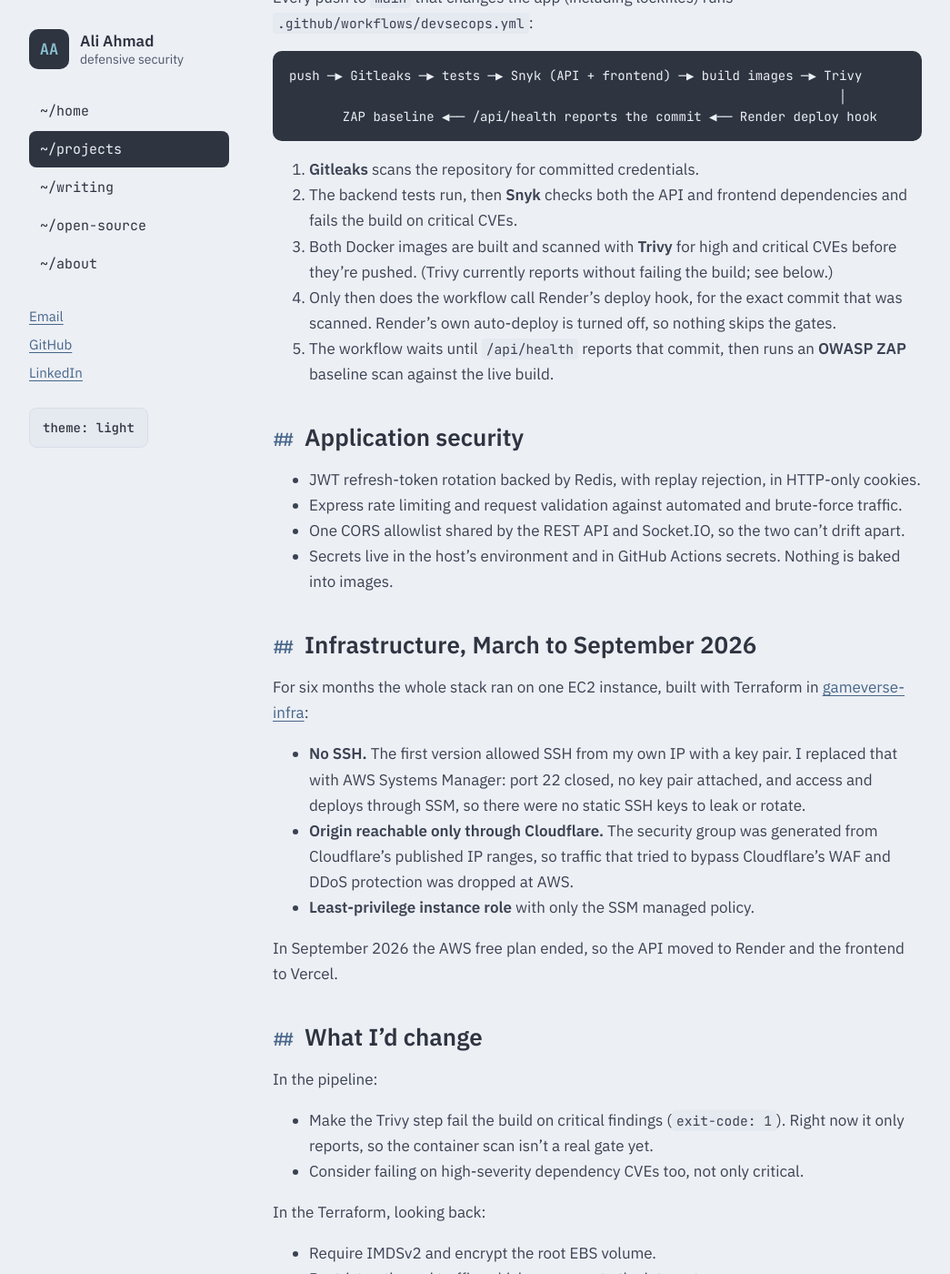
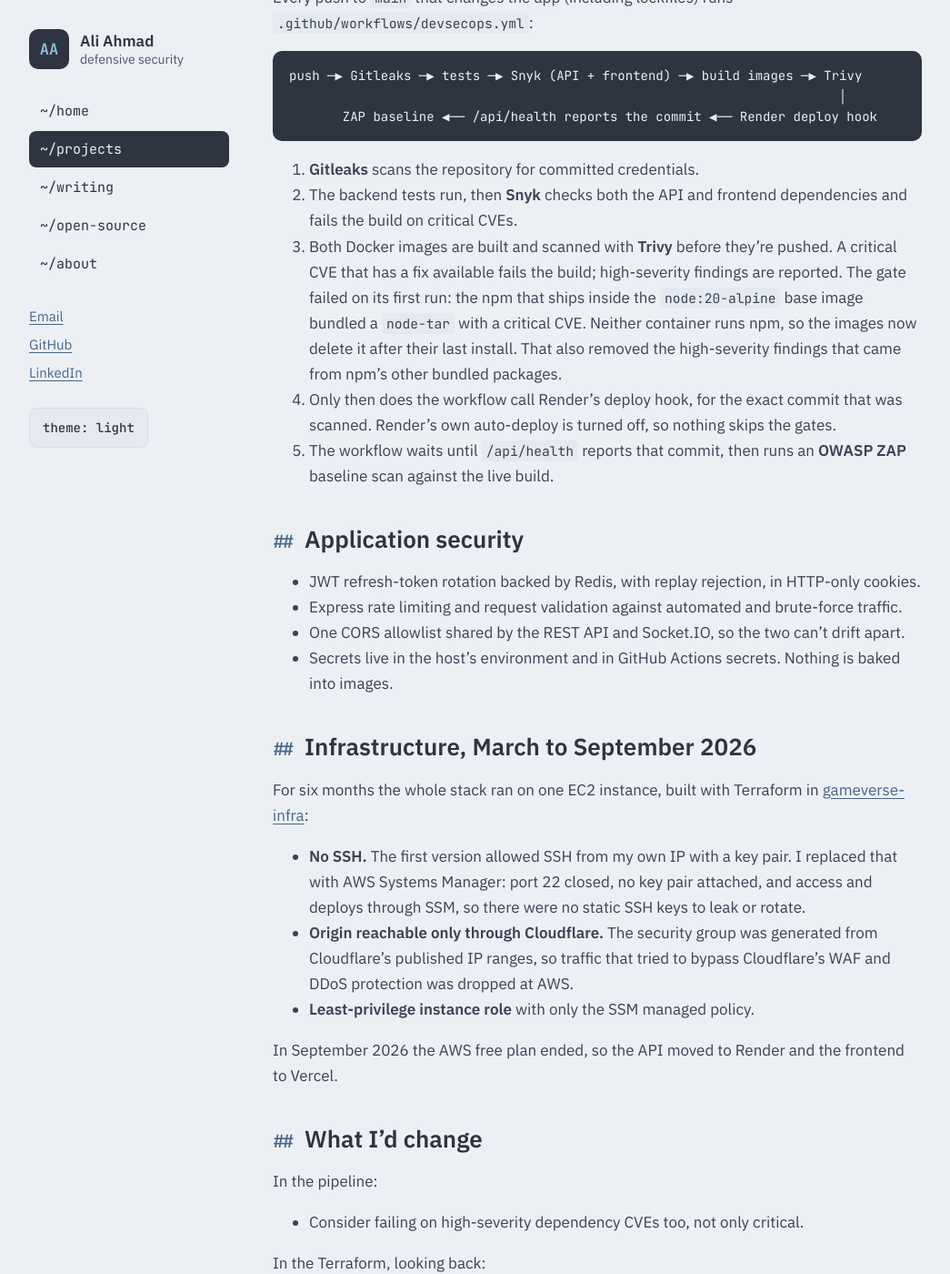
Before and after one commit to holialli/holialli.github.io, a Jekyll site: the page built from _projects/gameverse.md, in a window 1280 px wide and 1400 px high, scrolled down 802 px. Shown: the whole window at 91% size, without its empty margins (12-1057 px from the left). Built offline with Jekyll 4.4.1, drawn with Linux system fonts in a browser that asks for light colours.

Commit message:
GameVerse: describe the Trivy gate and what its first run caught
Trivy now fails the build on fixable critical CVEs (GameVerse #5), so the
case study no longer says it only reports, and the "make Trivy fail the
build" item is gone from What I'd change. The first gated run caught a
critical node-tar CVE in the npm bundled with node:20-alpine; GameVerse #6
removed npm from the runtime images.

```diff
--- a/_projects/gameverse.md
+++ b/_projects/gameverse.md
@@ -31,7 +31,7 @@
 
 1. **Gitleaks** scans the repository for committed credentials.
 2. The backend tests run, then **Snyk** checks both the API and frontend dependencies and fails the build on critical CVEs.
-3. Both Docker images are built and scanned with **Trivy** for high and critical CVEs before they're pushed. (Trivy currently reports without failing the build; see below.)
+3. Both Docker images are built and scanned with **Trivy** before they're pushed. A critical CVE that has a fix available fails the build; high-severity findings are reported. The gate failed on its first run: the npm that ships inside the `node:20-alpine` base image bundled a `node-tar` with a critical CVE. Neither container runs npm, so the images now delete it after their last install. That also removed the high-severity findings that came from npm's other bundled packages.
 4. Only then does the workflow call Render's deploy hook, for the exact commit that was scanned. Render's own auto-deploy is turned off, so nothing skips the gates.
 5. The workflow waits until `/api/health` reports that commit, then runs an **OWASP ZAP** baseline scan against the live build.
 
@@ -56,7 +56,6 @@
 
 In the pipeline:
 
-- Make the Trivy step fail the build on critical findings (`exit-code: 1`). Right now it only reports, so the container scan isn't a real gate yet.
 - Consider failing on high-severity dependency CVEs too, not only critical.
 
 In the Terraform, looking back:
```
